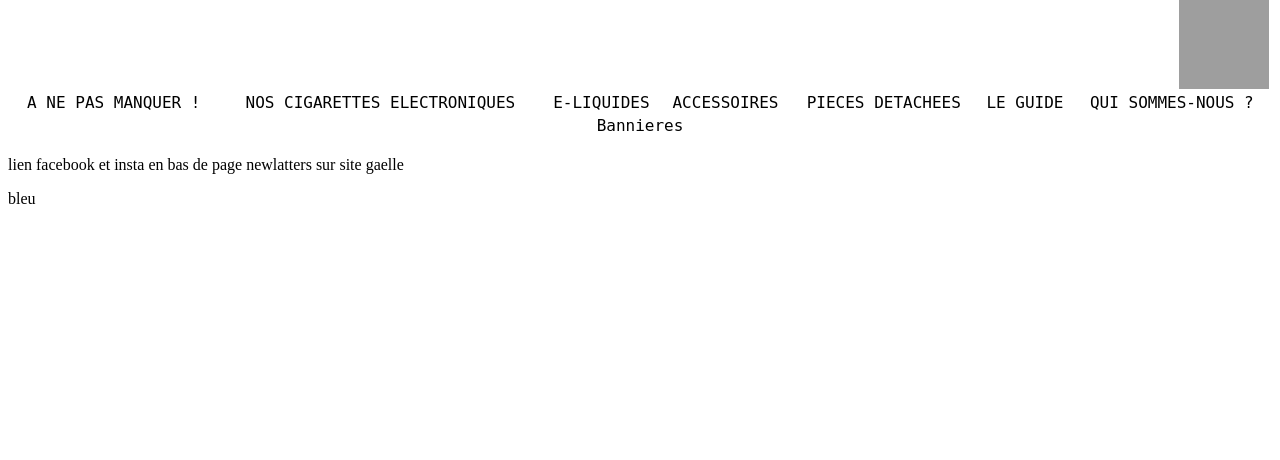
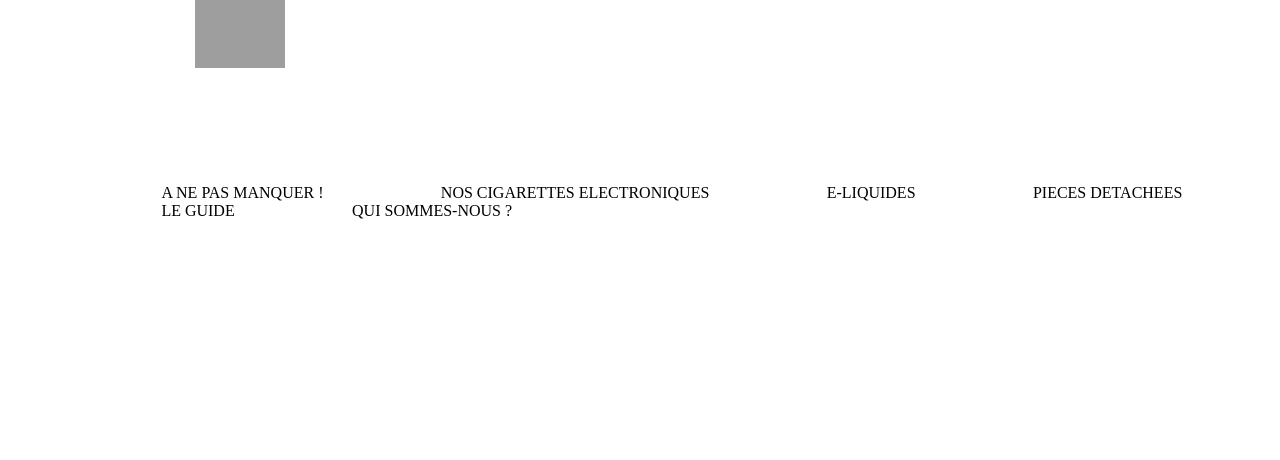
Before and after one commit to Arthur24-t/LaVapoterie, a PHP site: page / in a window 1280 px wide; the page is wider, and only the part inside the window is pictured. Shown: the part 230-690 px from the top of that part. Run offline with PHP 8.4, Linux system fonts and the light colour scheme; grey boxes are pictures that could not be loaded.

Commit message:
tableau en liste
j'ai modif les tables en liste ça sera mieux et plus propre

```diff
--- a/Bryan/index.html
+++ b/Bryan/index.html
@@ -6,59 +6,42 @@
 </head>
 
 <header class="header">
-    <table width="100%" border="0" class="texte">
-        <tr>
-            <td align="center" colspan="7">
-                <div>
-                    <img src="/image/Logo.png" width="200" height="200">
-                </div>
-                <div align="right" class="panier">
-                    <img src="/image/panier.jpg" width="90" height="90">
-                </div>
-            </td>
-        </tr>
-        <tr>
-            <td align="center">
-                A NE PAS MANQUER !
-            </td>
-            <td align="center">
-                NOS CIGARETTES ELECTRONIQUES
-            </td>
-            <td align="center">
-                E-LIQUIDES
-            </td>
-            <td align="center">
-                ACCESSOIRES
-            </td>
-            <td align="center">
-                PIECES DETACHEES
-            </td>
-            <td align="center">
-                LE GUIDE
-            </td>
-            <td align="center">
-                QUI SOMMES-NOUS ?
-            </td>
-        </tr>
-        <tr>
-            <td align="center" colspan="7">
-                Bannieres
-            </td>
-        </tr>
-        <tr>
-            Nos coups de coeurs TOP 5
-        </tr>
-    </table>
-    <p>
-        lien facebook et insta en bas de page newlatters sur site gaelle
 
-    </p>
+<ul class="truc">
+<li>
+    <img src="../image/Logo.png" class="logo" width="200" height="200">
+</li>
+<li><img src="../image/118089.png" class="panier" width="90" height="90">
+</li>
+
+</ul>
+
+
+       <ul class="menu">
+
+        <li>A NE PAS MANQUER !</li>
+        <li>NOS CIGARETTES ELECTRONIQUES</li>
+        <li>E-LIQUIDES</li>
+        <li>PIECES DETACHEES</li>
+        <li>LE GUIDE</li>
+        <li>QUI SOMMES-NOUS ?</li>
+        </ul>
+            <!--Nos coups de coeurs TOP 5-->
+
+
+       <!--- lien facebook et insta en bas de page newlatters sur site gaelle -->
+
+
 
 </header>
 
+
+
+
+
 <body>
 
-<p>bleu</p>
+
 
 </body>
 
--- a/Bryan/site.css
+++ b/Bryan/site.css
@@ -5,3 +5,27 @@
 .panier {
     vertical-align: bottom;
 }
+
+.truc li{
+    list-style-type: none;
+    display: inline;
+    margin-left: 3.9cm;
+
+    }
+
+
+.logo{
+    margin-left: 18cm;
+    margin-right: 14cm;
+}
+.panier{
+    margin-right:0cm;
+    margin-bottom: 100;
+}
+
+
+.menu li{
+list-style-type: none;
+display: inline;
+margin-left: 3cm;
+}
```
Also changed, not shown: image/118089.png (added).
